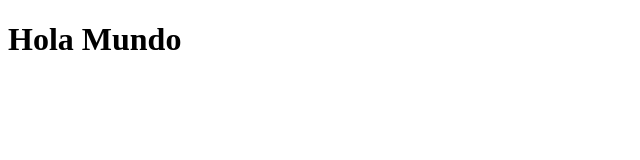
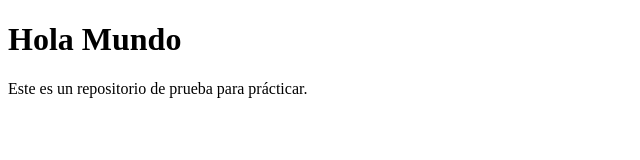
Before and after one commit to JoseGutierrez02/proyectoDemoCursoPrework, a plain HTML site: page index.html in a window 1280 px wide. Shown: the whole page, without its empty margins (0-640 px from the left). Drawn offline with Linux system fonts and the light colour scheme.

Commit message:
Added description paragraph in index.html

```diff
--- a/index.html
+++ b/index.html
@@ -7,5 +7,6 @@
 </head>
 <body>
     <h1>Hola Mundo</h1>
+    <p>Este es un repositorio de prueba para prácticar.</p>
 </body>
 </html>
```
